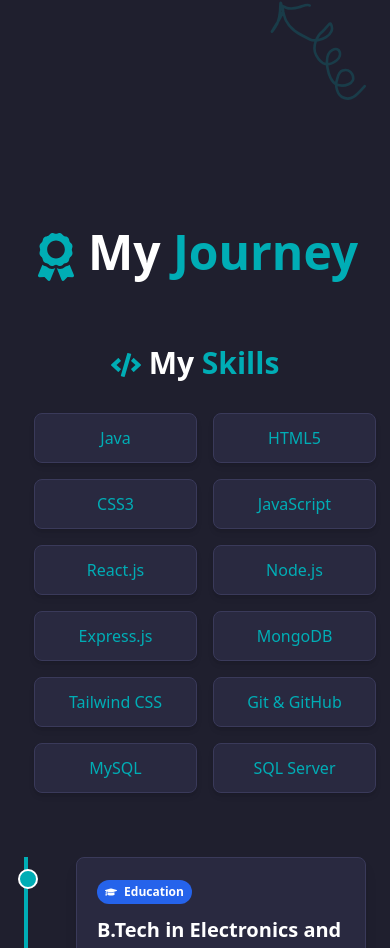
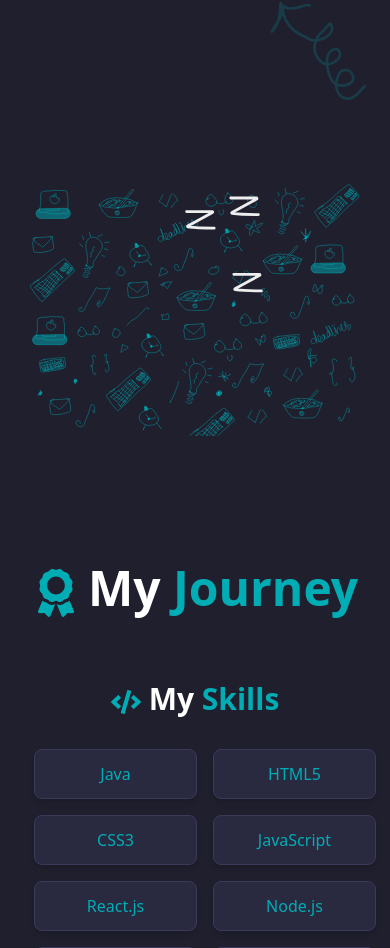
Before and after one commit to 1Amankumar6/Profile, a React (Vite) app: page /aboutme in a window 390 px wide. Shown: the part 1496-2444 px from the top of the page. Built offline with nearby package versions, Linux system fonts and the light colour scheme.

Commit message:
Update About.jsx

```diff
--- a/src/components/About/About.jsx
+++ b/src/components/About/About.jsx
@@ -85,7 +85,7 @@ function About() {
           </div>
 
           {/* Right Image */}
-          <div className="hidden md:block relative mt-12">
+          <div className="md:block relative mt-12">
             <img
               src="./images/aboutBack.svg"
               alt="Background Design"
```
